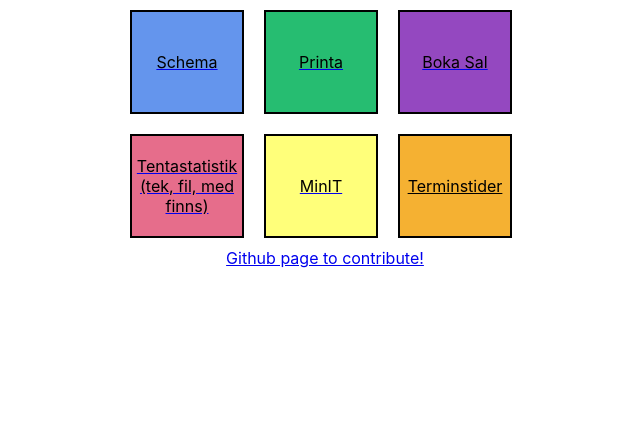
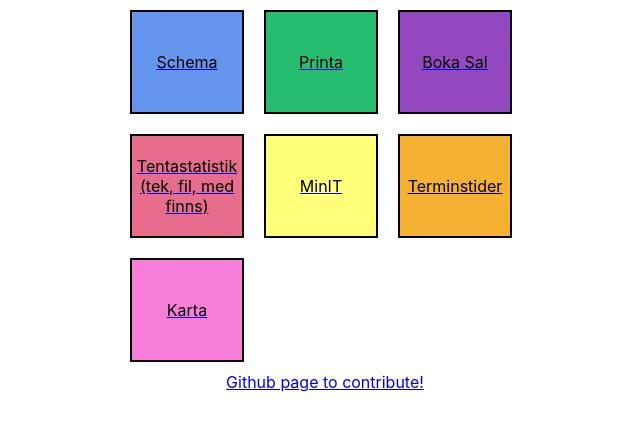
Before and after one commit to williamtorberntsson/openliunet, a React (Vite) app: page / in a window 1280 px wide. Shown: the top 430 px of the page, without its empty margins (315-955 px from the left). Built offline with nearby package versions, Linux system fonts and the light colour scheme.

Commit message:
Lägg till knapp som länkar till LiUs MazeMap

```diff
--- a/src/App.css
+++ b/src/App.css
@@ -62,6 +62,12 @@
   cursor: pointer;
 }
 
+.Karta {
+  background-color: rgb(247, 126, 215);
+  color: black;
+  cursor: pointer;
+}
+
 .Github {
   text-align: center;
 }
--- a/src/App.jsx
+++ b/src/App.jsx
@@ -58,6 +58,14 @@ function App() {
             <u>Terminstider</u>
           </div>
         </div>
+
+        <div className="Button">
+          <Link to="https://use.mazemap.com/#v=1&config=liu" target="_blank" rel="noopener noreferrer">
+            <div className='Text Karta'>
+              Karta
+            </div>
+          </Link>
+        </div>
       </div>
 
       <Link to="https://github.com/williamtorberntsson/openliunet" target="_blank" rel="noopener noreferrer">
```
